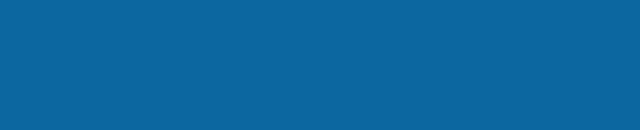
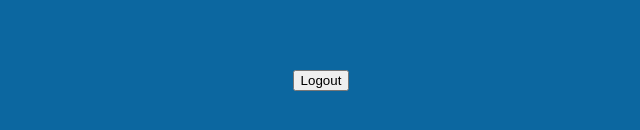
Before and after one commit to catman638/TicketBooking, a React (Create React App) app: page /logout in a window 1280 px wide. Before the commit this address had no page. Shown: the part 320-450 px from the top of the page, without its empty margins (319-959 px from the left). Built offline with nearby package versions, Linux system fonts and the light colour scheme.

Commit message:
Added JWT support

```diff
--- a/src/App.js
+++ b/src/App.js
@@ -3,6 +3,7 @@ import './App.css';
 import AuthForm from './AuthForm';
 import Home from './Home';
 import About from './About';
+import Logout from './Logout';
 import Services from './Services.js';
 import Contact from './Contact';
 import { BrowserRouter as Router, Route, Routes } from "react-router-dom";
@@ -23,6 +24,7 @@ function App() {
         <Route path="/about" element={<About />} />
         <Route path="/services" element={<Services />} />
         <Route path="/contact" element={<Contact />} />
+        <Route path="/logout" element={<Logout />} />
 
       </Routes>
     </Router>
--- a/src/AuthForm.js
+++ b/src/AuthForm.js
@@ -1,4 +1,4 @@
-import React, { useState } from 'react';
+import React, { useState, useEffect } from 'react';
 import { useNavigate } from "react-router-dom";
 
 // import { BrowserRouter as Router, Route, Routes, Link } from "react-router-dom";
@@ -8,7 +8,14 @@ import { useNavigate } from "react-router-dom";
 
 function AuthForm() {
   const [formData, setFormData] = useState({ email: '', password: '' });
-  const navigate = useNavigate(); // ✅ Correct usage here!
+  const navigate = useNavigate();
+
+  useEffect(() => {
+    const token = localStorage.getItem('authToken');
+    if (token && token !== 'null' && token !== '') {
+      navigate('/home'); // Redirect to home
+    }
+  }, [navigate]);
 
     const handleChange = (e) => {
     const { name, value } = e.target;
@@ -30,6 +37,9 @@ function AuthForm() {
         body: JSON.stringify(formData),
       });
       if (response.status === 200) {
+        const data = await response.json(); // Parse response body as JSON
+        const token = data.token; // Access the token field
+        localStorage.setItem('authToken', token);
         //setData(response.data);
 
         // Navigate to another page (e.g., '/dashboard')
--- /dev/null
+++ b/src/Logout.js
@@ -0,0 +1,26 @@
+import { useNavigate } from 'react-router-dom';
+
+const Logout = () => {
+  const navigate = useNavigate();
+
+  const handleLogout = () => {
+    // Remove the token
+    localStorage.removeItem('authToken');
+
+    // Optional: clear other session info
+    // sessionStorage.clear();
+    // localStorage.clear();
+
+    // Navigate to home (or login)
+    navigate('/');
+  };
+
+  return (
+    <button onClick={handleLogout}>
+      Logout
+    </button>
+  );
+
+};
+
+export default Logout;
--- a/src/NavBar.jsx
+++ b/src/NavBar.jsx
@@ -1,5 +1,32 @@
 import React from 'react';
 import './NavBar.css'; // Make sure to create this CSS file
+// import {logout} from './Logout'
+import { useNavigate } from 'react-router-dom';
+import Logout from './Logout';
+
+
+// const Logout = () => {
+//   const navigate = useNavigate();
+
+//   const handleLogout = () => {
+//     // Remove the token
+//     localStorage.removeItem('authToken');
+
+//     // Optional: clear other session info
+//     // sessionStorage.clear();
+//     // localStorage.clear();
+
+//     // Navigate to home (or login)
+//     navigate('/');
+//   };
+
+//   return (
+//     <button onClick={handleLogout}>
+//       Logout
+//     </button>
+//   );
+
+// };
 
 const NavBar = () => {
   return (
@@ -9,6 +36,7 @@ const NavBar = () => {
         <li><a href="/about">About Us</a></li>
         <li><a href="/services">Services</a></li>
         <li><a href="/contact">Contact</a></li>
+        <a href="/logout" >Logout</a>
       </ul>
     </nav>
   );
```
